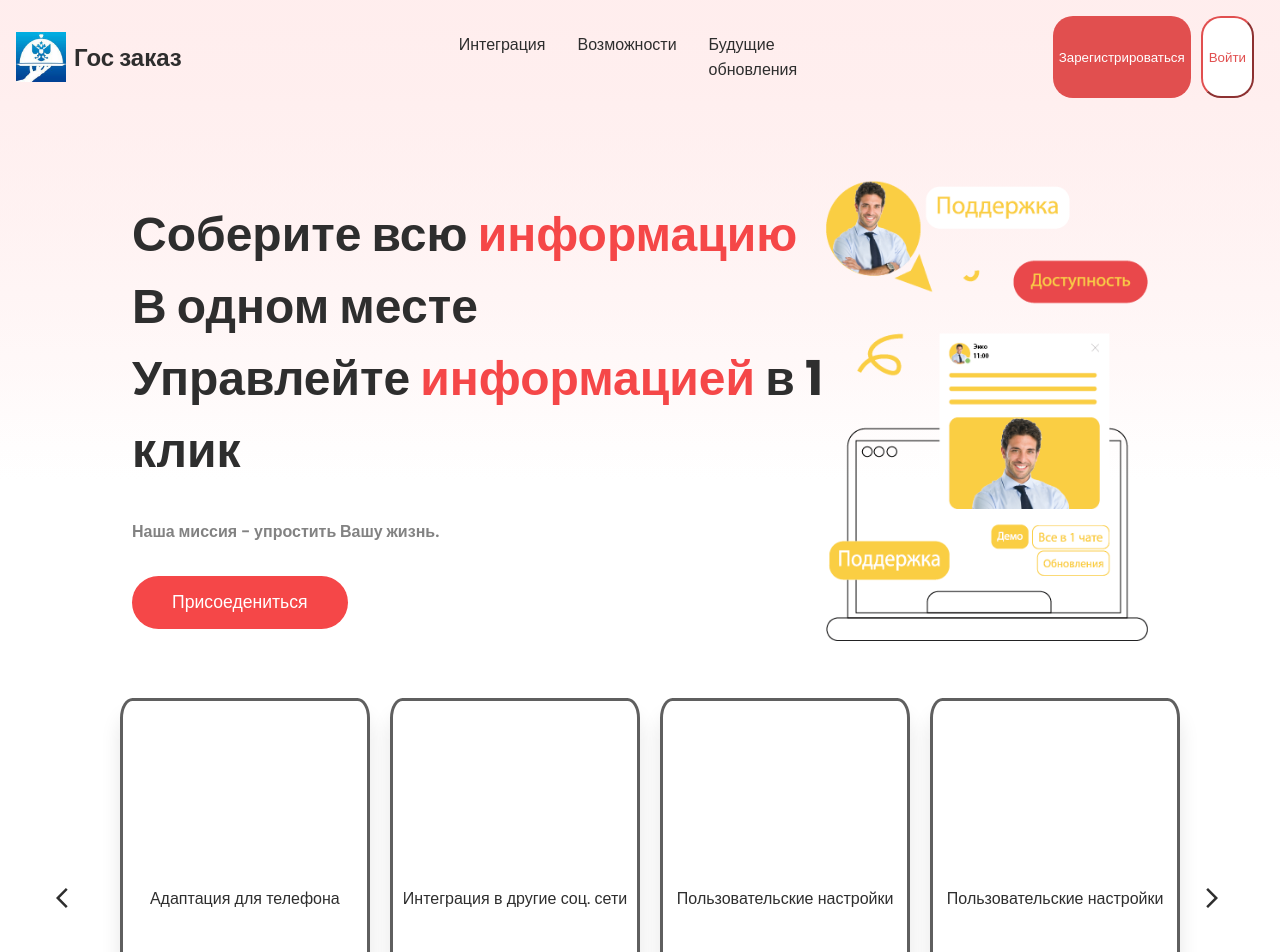
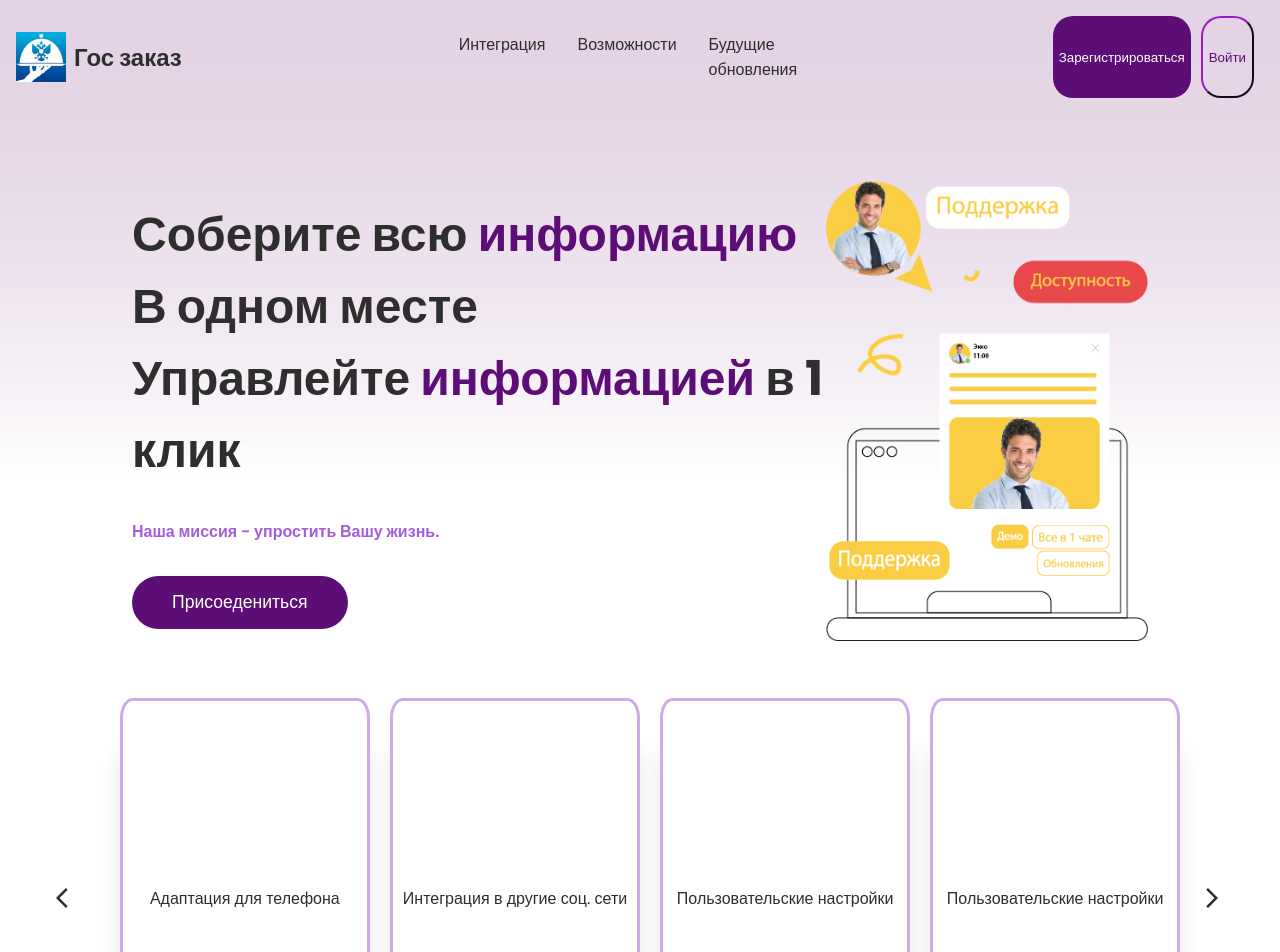
Before and after one commit to MySolyanka/cucumber, a Next.js app: page / in a window 1280 px wide. Shown: the top 952 px of the page. Built offline with nearby package versions, Linux system fonts and the light colour scheme.

Commit message:
Поменял стили

```diff
--- a/styles/Future.module.css
+++ b/styles/Future.module.css
@@ -5,10 +5,11 @@
   }
 
   .square {
-    background-color: white;
+    /* background-color: white; */
+    background: none;
     display: flex;
     border: solid;
-    border-color: rgb(95, 95, 95);
+    border-color: #a35edf85;
     border-radius: 5%;
     align-items: center;
     justify-content: center;
@@ -17,13 +18,14 @@
     padding: 10px;
     min-width: 250px;
     min-height: 400px;
-    box-shadow: 0 18px 20px rgba(0, 0, 0, 0.1);
+    box-shadow: 0 50px 20px rgba(0, 0, 0, 0.1);
   }
 
   .square:hover {
+    border-color: var(--themeRed);
     transform: scale(1.1);
     color: var(--themeRed);
-    box-shadow: 0 22px 25px rgba(0, 0, 0, 0.1);
+    box-shadow: 8px 19px 8px 0px rgba(0, 0, 0, 0.16);
   }
 
   .text__square {
@@ -47,8 +49,3 @@
   .arrow__right :hover {
     color: var(--themeRed);
   }
-
-
-  .test {
-
-  }
--- a/styles/Header.module.css
+++ b/styles/Header.module.css
@@ -44,20 +44,21 @@
     display: flex;
     cursor: pointer;
     z-index: 99;
+
 }
 
 .register {
-    background-color: rgb(225, 79, 79);
-    color: #fff;
+    background-color: var(--themeRed);
+    color: white;
     border: none;
     border-radius: 20px;
     margin-right: 10px;
 }
 
 .login {
-    background-color:#fff;
-    color:  rgb(225, 79, 79);
-    border-color:  rgb(225, 79, 79);
+    background: none;
+    color:  var(--themeRed);
+    border-color:  var(--themeRed);
     border-radius: 20px;
     margin-right: 10px;
 }
--- a/styles/globals.css
+++ b/styles/globals.css
@@ -11,12 +11,17 @@ body {
 }
 
 :root{
-  --themeRed: #F54748;
+  /*  --themeRed: #F54748;
   --themeBlack: #2E2E2E;
   --pink: #FDECEC;
   --gray: #828282;
+  */
+  --themeRed: #5C0E76;
+  --themeBlack: #2E2E2E;
+  --pink: #913D88;
+  --gray: #A35EDF;
   --shadow: -4px 12px 20px -2px rgba(0, 0, 0, 0.19);
-  --background-color:  linear-gradient(180deg, rgba(255, 237, 237, 0.85) 0%, rgba(255, 255, 255, 0) 30rem);
+  --background-color:  linear-gradient(180deg, rgba(226, 209, 227, 0.85) 0%, rgba(255, 255, 255, 0) 30rem);
   --cartBack : rgba(255, 255, 255, 0.38);
 }
 
```
Also changed, not shown: styles/Hero.module.css (line endings or trailing spaces), 2 other files (tests, documents, lock files or other folders).
